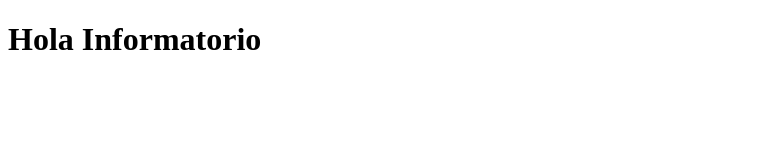
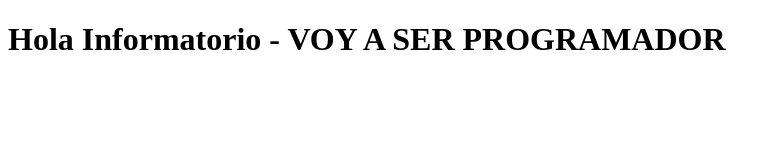
Before and after one commit to MartinMdz1977/ejemplo, a plain HTML site: page app/index.html in a window 1280 px wide. Shown: the whole page, without its empty margins (0-781 px from the left). Drawn offline with Linux system fonts and the light colour scheme.

Commit message:
tercer commit

```diff
--- a/app/index.html
+++ b/app/index.html
@@ -6,6 +6,6 @@
     <title>Primer despliegue</title>
 </head>
 <body>
-    <h1>Hola Informatorio</h1>
+    <h1>Hola Informatorio - VOY A SER PROGRAMADOR</h1>
 </body>
 </html>
```
